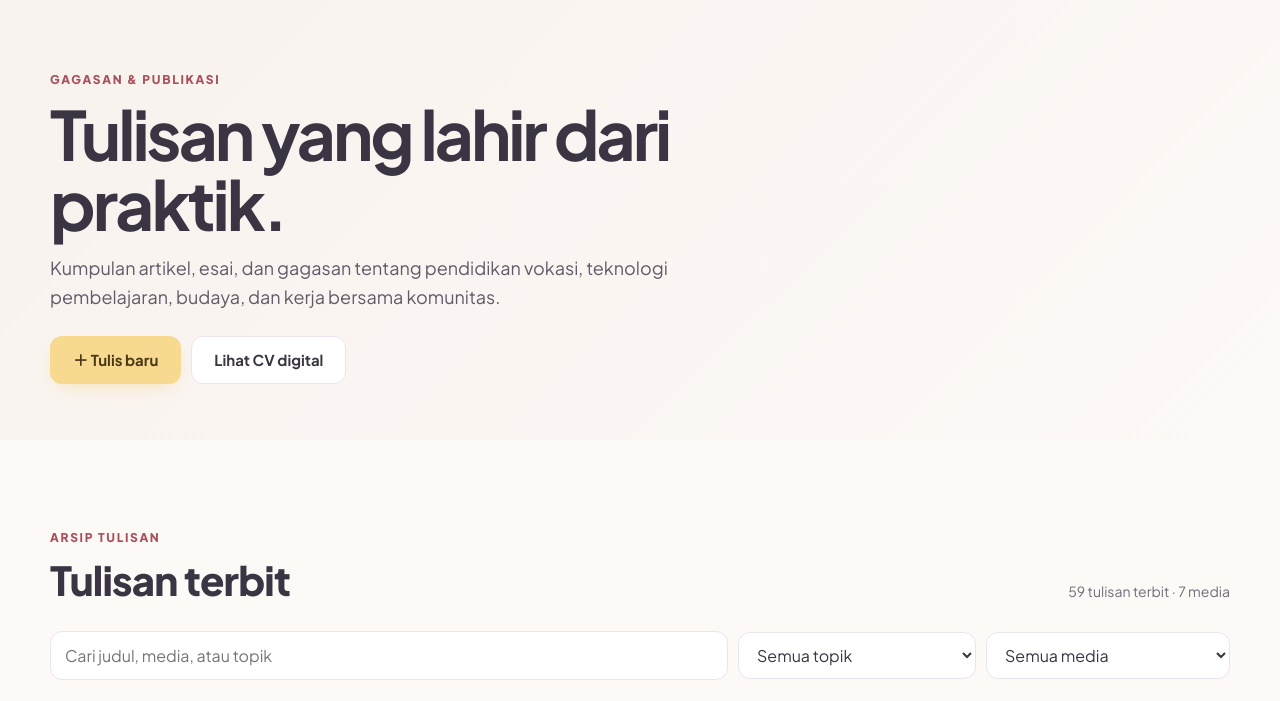
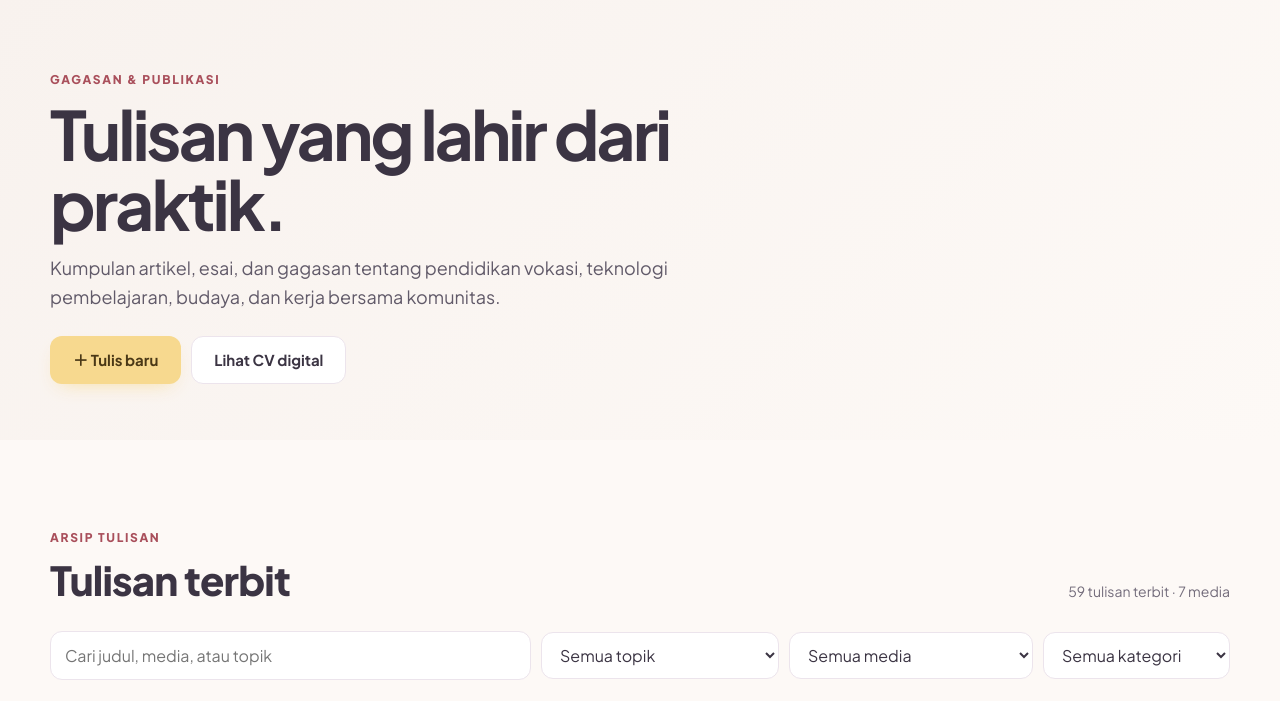
Before and after one commit to rudichaniago/rudichaniago.github.io, a plain HTML site: page tulisan.html in a window 1280 px wide. Shown: the part 71-772 px from the top of the page. Drawn offline with Linux system fonts and the light colour scheme.

Commit message:
Tambahkan filter kategori untuk arsip tulisan

```diff
--- a/tulisan.html
+++ b/tulisan.html
@@ -6,12 +6,12 @@
 <body><header class="nav"><div class="wrap nav__in"><a class="brand" href="index.html"><span class="brand__logo"></span><span>Rudi <b>Nofindra</b></span></a><nav class="nav__links"><a href="index.html#karya">Karya</a><a href="tulisan.html" aria-current="page">Tulisan</a><a href="kelola.html">Kelola Tulisan</a><a href="cv.html">CV Digital</a></nav><button class="icon-btn" id="themeBtn" type="button" aria-label="Ganti tema">◐</button></div></header>
 <main><section class="page-hero"><div class="wrap"><p class="eyebrow">Gagasan &amp; Publikasi</p><h1>Tulisan yang lahir dari praktik.</h1><p class="lead">Kumpulan artikel, esai, dan gagasan tentang pendidikan vokasi, teknologi pembelajaran, budaya, dan kerja bersama komunitas.</p><div class="page-links"><a class="btn btn--primary" href="kelola.html">＋ Tulis baru</a><a class="btn btn--ghost" href="cv.html">Lihat CV digital</a></div></div></section>
 <section class="section"><div class="wrap"><div class="section__head"><div><p class="eyebrow">Arsip tulisan</p><h2>Tulisan terbit</h2></div><p class="sync" id="storyCount">Memuat daftar tulisan…</p></div>
-<div class="story-tools"><input id="search" type="search" placeholder="Cari judul, media, atau topik" aria-label="Cari tulisan"><select id="topic"><option value="">Semua topik</option></select><select id="medium"><option value="">Semua media</option></select></div><div class="page-grid" id="stories"></div><p class="story-empty" id="empty" hidden>Belum ada tulisan terbit yang tercatat. Tambahkan tulisan asli beserta tautan medianya di <a href="data/tulisan.json">data/tulisan.json</a>.</p></div></section></main>
+<div class="story-tools"><input id="search" type="search" placeholder="Cari judul, media, atau topik" aria-label="Cari tulisan"><select id="topic"><option value="">Semua topik</option></select><select id="medium"><option value="">Semua media</option></select><select id="category"><option value="">Semua kategori</option></select></div><div class="page-grid" id="stories"></div><p class="story-empty" id="empty" hidden>Belum ada tulisan terbit yang tercatat. Tambahkan tulisan asli beserta tautan medianya di <a href="data/tulisan.json">data/tulisan.json</a>.</p></div></section></main>
 <footer class="foot"><div class="wrap foot__in"><p>© <span id="year"></span> Rudi Nofindra</p><p class="foot__links"><a href="kelola.html">Kelola Tulisan</a><a href="cv.html">CV Digital</a><a href="index.html">Beranda</a></p></div></footer>
 <script>
 const $=s=>document.querySelector(s);let all=[];
 function safe(v){return String(v||"").replace(/[&<>"']/g,c=>({"&":"&amp;","<":"&lt;",">":"&gt;",'"':"&quot;","'":"&#39;"}[c]))}
-function draw(){const q=$("#search").value.toLowerCase(),t=$("#topic").value,m=$("#medium").value;const rows=all.filter(x=>(!q||[x.title,x.medium,x.topics,x.summary].join(" ").toLowerCase().includes(q))&&(!t||(x.topics||[]).includes(t))&&(!m||x.medium===m));$("#stories").innerHTML=rows.map(x=>'<article class="story-card"><span class="story-card__meta">'+safe(x.medium)+(x.category?' · '+safe(x.category):'')+'</span><h2>'+safe(x.title)+'</h2><p>'+safe(x.summary||"")+'</p><div class="story-card__foot"><span>'+safe(x.date||"")+'</span><a class="btn btn--ghost" href="'+safe(x.url)+'" target="_blank" rel="noopener">Baca di media ↗</a></div></article>').join("");$("#empty").hidden=rows.length>0;$("#storyCount").textContent=all.length+" tulisan terbit · "+new Set(all.map(x=>x.medium)).size+" media"}
-fetch("data/tulisan.json").then(r=>r.json()).then(d=>{all=d.published||[];[...new Set(all.flatMap(x=>x.topics||[]))].sort().forEach(v=>$("#topic").insertAdjacentHTML("beforeend",'<option>'+safe(v)+'</option>'));[...new Set(all.map(x=>x.medium).filter(Boolean))].sort().forEach(v=>$("#medium").insertAdjacentHTML("beforeend",'<option>'+safe(v)+'</option>'));draw()}).catch(()=>{$("#storyCount").textContent="Daftar tulisan belum dapat dimuat";$("#empty").hidden=false});
-$("#search").addEventListener("input",draw);$("#topic").addEventListener("change",draw);$("#medium").addEventListener("change",draw);$("#year").textContent=new Date().getFullYear();$("#themeBtn").onclick=()=>{const r=document.documentElement;r.dataset.theme=r.dataset.theme==="dark"?"light":"dark";try{localStorage.setItem("rn-theme",r.dataset.theme)}catch(e){}};
+function draw(){const q=$("#search").value.toLowerCase(),t=$("#topic").value,m=$("#medium").value,c=$("#category").value;const rows=all.filter(x=>(!q||[x.title,x.medium,x.category,x.topics,x.summary].join(" ").toLowerCase().includes(q))&&(!t||(x.topics||[]).includes(t))&&(!m||x.medium===m)&&(!c||x.category===c));$("#stories").innerHTML=rows.map(x=>'<article class="story-card"><span class="story-card__meta">'+safe(x.medium)+(x.category?' · '+safe(x.category):'')+'</span><h2>'+safe(x.title)+'</h2><p>'+safe(x.summary||"")+'</p><div class="story-card__foot"><span>'+safe(x.date||"")+'</span><a class="btn btn--ghost" href="'+safe(x.url)+'" target="_blank" rel="noopener">Baca di media ↗</a></div></article>').join("");$("#empty").hidden=rows.length>0;$("#storyCount").textContent=all.length+" tulisan terbit · "+new Set(all.map(x=>x.medium)).size+" media"}
+fetch("data/tulisan.json").then(r=>r.json()).then(d=>{all=d.published||[];[...new Set(all.flatMap(x=>x.topics||[]))].sort().forEach(v=>$("#topic").insertAdjacentHTML("beforeend",'<option>'+safe(v)+'</option>'));[...new Set(all.map(x=>x.medium).filter(Boolean))].sort().forEach(v=>$("#medium").insertAdjacentHTML("beforeend",'<option>'+safe(v)+'</option>'));[...new Set(all.map(x=>x.category).filter(Boolean))].sort().forEach(v=>$("#category").insertAdjacentHTML("beforeend",'<option>'+safe(v)+'</option>'));draw()}).catch(()=>{$("#storyCount").textContent="Daftar tulisan belum dapat dimuat";$("#empty").hidden=false});
+$("#search").addEventListener("input",draw);$("#topic").addEventListener("change",draw);$("#medium").addEventListener("change",draw);$("#category").addEventListener("change",draw);$("#year").textContent=new Date().getFullYear();$("#themeBtn").onclick=()=>{const r=document.documentElement;r.dataset.theme=r.dataset.theme==="dark"?"light":"dark";try{localStorage.setItem("rn-theme",r.dataset.theme)}catch(e){}};
 </script></body></html>
```
